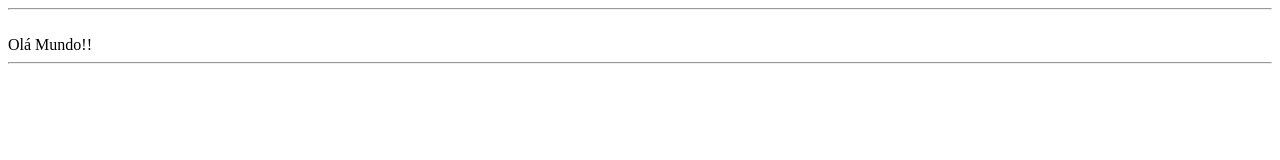
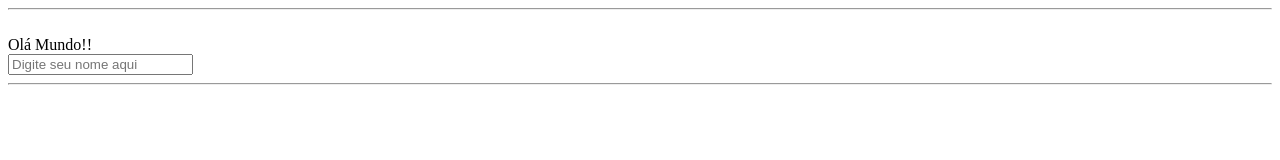
Before and after one commit to davids182/gamagit, a plain HTML site: page html/index.html in a window 1280 px wide. Drawn offline with Linux system fonts and the light colour scheme.

Commit message:
Segundo Commit - David

```diff
--- a/html/index.html
+++ b/html/index.html
@@ -12,6 +12,8 @@
     <br>
     Olá Mundo!!
     <br>
+    <input type="text" placeholder="Digite seu nome aqui">
+    <br>
     <hr>
 </body>
 </html>
```
